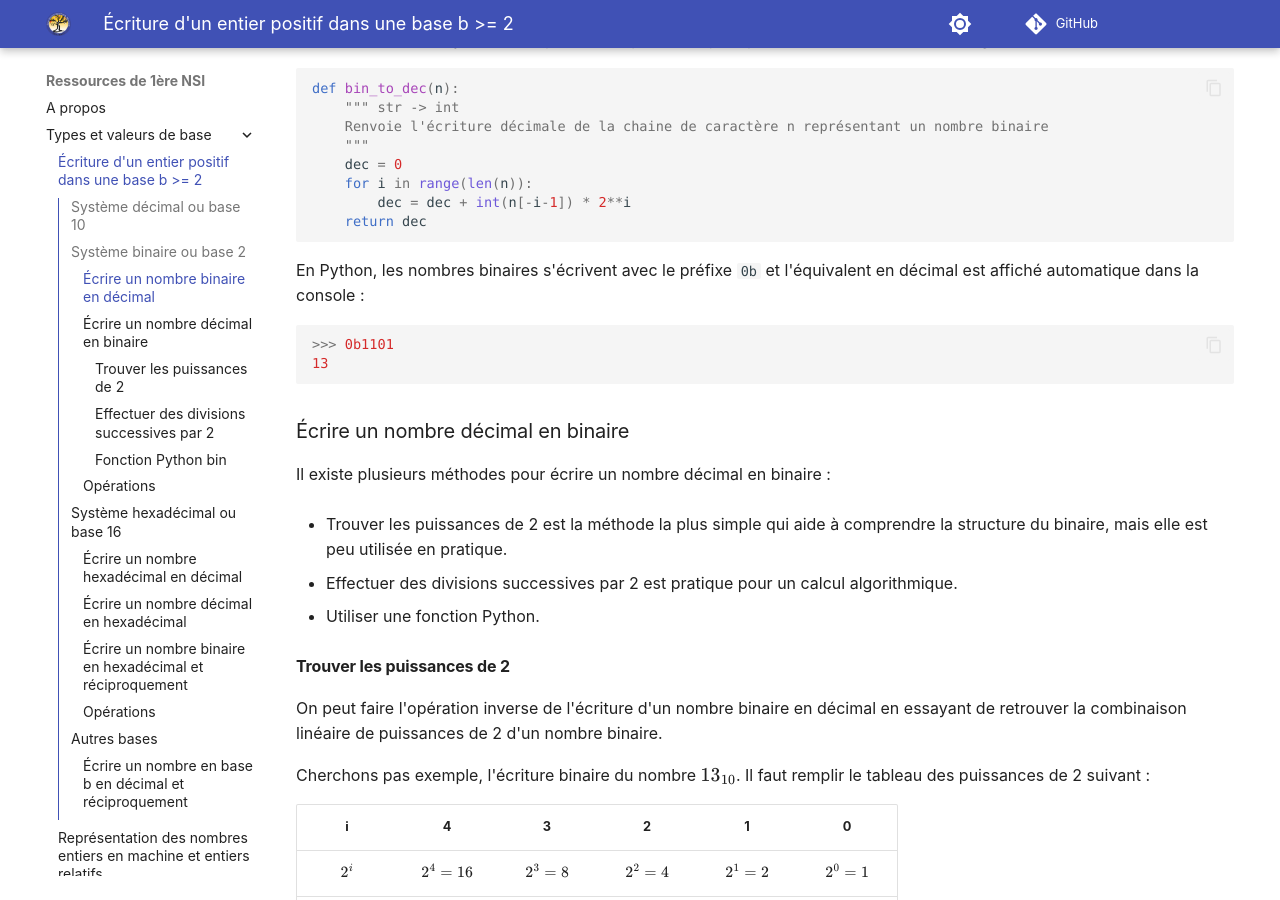
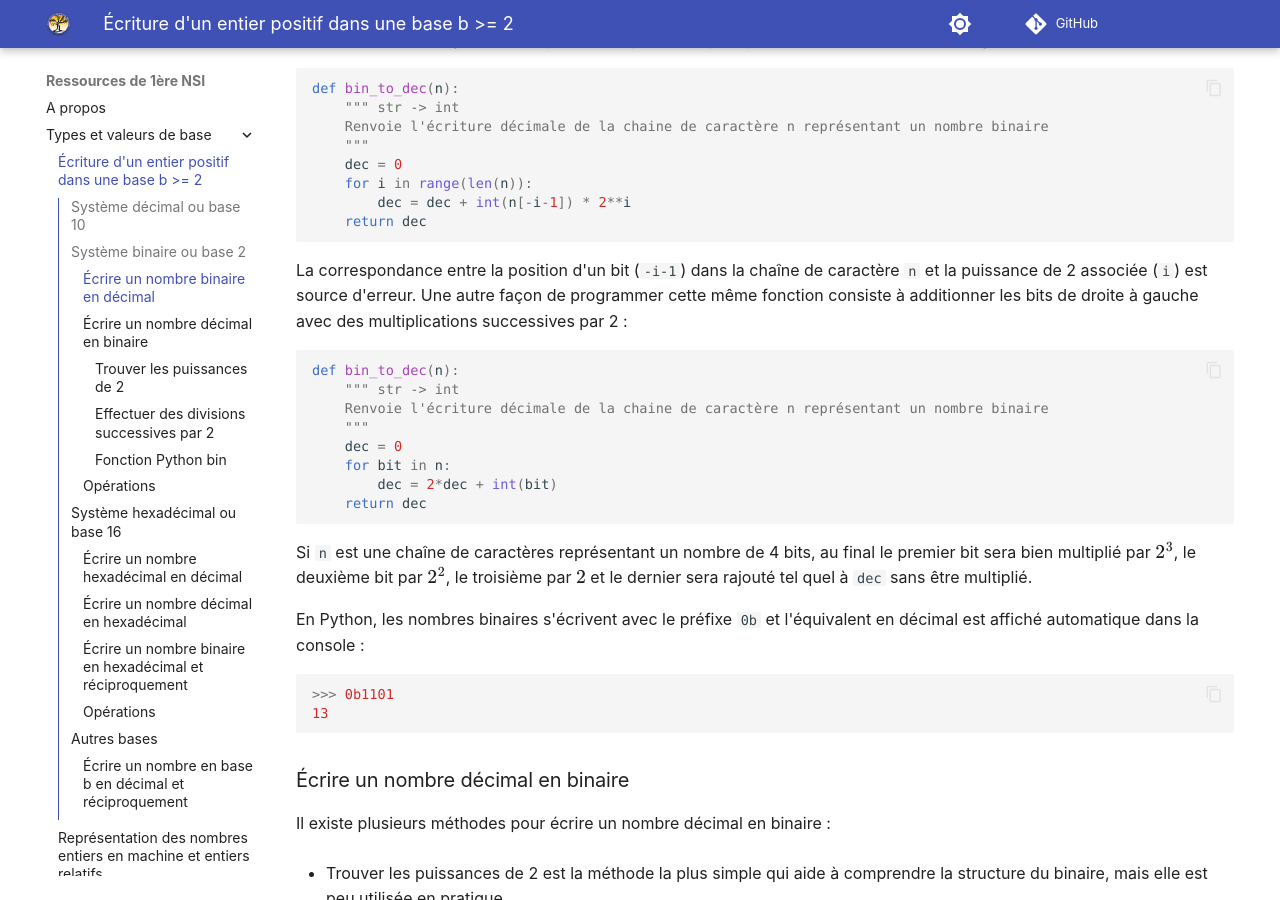
Before and after one commit to fab-perez/NSI-1, an MkDocs documentation site: the page built from docs/types-et-valeurs-de-base/1-ecriture-entier-positif-en-base-b.md, in a window 1280 px wide and 900 px high, scrolled down 4908 px. Built offline with MkDocs 1.6.1 and Material for MkDocs 9.7.7, drawn with Linux system fonts in a browser that asks for light colours; emoji names are drawn with the system emoji font; comment, search, counter and statistics services are not loaded; some of the changed text lies outside the part shown.

Commit message:
Add files via upload

````diff
--- a/docs/types-et-valeurs-de-base/1-ecriture-entier-positif-en-base-b.md
+++ b/docs/types-et-valeurs-de-base/1-ecriture-entier-positif-en-base-b.md
@@ -262,6 +262,19 @@ def bin_to_dec(n):
 	return dec
 ```
 
+La correspondance entre la position d'un bit (`-i-1`) dans la chaîne de caractère `n` et la puissance de 2 associée (`i`) est source d'erreur. Une autre façon de programmer cette même fonction consiste à additionner les bits de droite à gauche avec des multiplications successives par 2 :
+
+``` py
+def bin_to_dec(n):
+    """ str -> int
+	Renvoie l'écriture décimale de la chaine de caractère n représentant un nombre binaire
+	"""
+    dec = 0
+    for bit in n:
+	    dec = 2*dec + int(bit)
+	return dec
+```
+Si `n` est une chaîne de caractères représentant un nombre de 4 bits, au final le premier bit sera bien multiplié par $2^3$, le deuxième bit par  $2^2$, le troisième par $2$ et le dernier sera rajouté tel quel à `dec` sans être multiplié.
 
 En Python, les nombres binaires s'écrivent avec le préfixe ```0b``` et l'équivalent en décimal est affiché automatique dans la console :
 
@@ -1113,7 +1126,7 @@ En utilisant les restes de divisions successives par $3$, en remontant à partir
 
 
 
-En Python, la fonction `int()` permet de convertir une chaine de caractère en précisant la base avec le paramètre par mot clé `base`.
+En Python, la fonction `int()` permet de convertir une chaîne de caractère en précisant la base avec le paramètre par mot clé `base`.
 
 Exemple 6103 en base 7 est égal à 2110 en base 10 :
 
````
